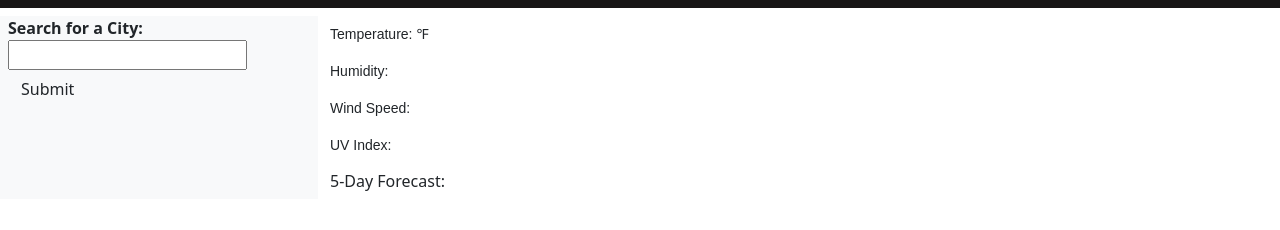
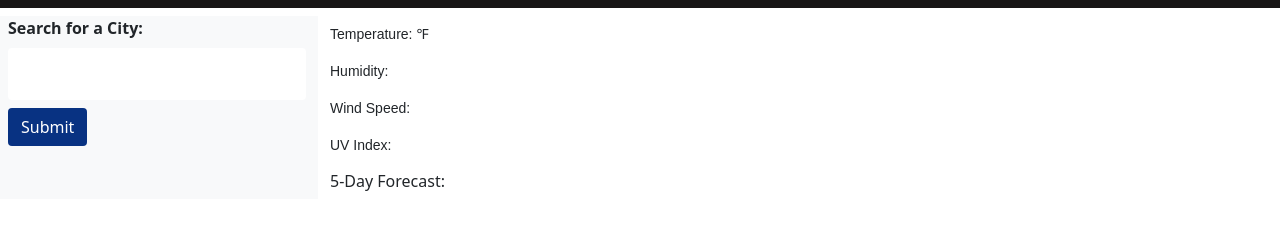
Before and after one commit to mrramontorres/weather-dashboard, a plain HTML site: page index.html in a window 1280 px wide. Shown: the part 58-288 px from the top of the page. Drawn offline with nearby package versions, Linux system fonts and the light colour scheme.

Commit message:
reattempt

```diff
--- a/index.html
+++ b/index.html
@@ -20,11 +20,10 @@
                     <div class="col-3 bg-light">
                         <form method="POST">
                             <label for="citySearch"><strong>Search for a City:</strong></label>
-                            <input type="text" name="citySearch" id="citySearch"/>
+                            <input type="text" name="citySearch" id="citySearch" class="col"/>
                             <button id="submitBtn" class="btn">Submit</button>
                         </form>
                         <ul id="list" class="list-group">
-
                         </ul>
                     </div>
                     <div class="col-9">
--- a/script.js
+++ b/script.js
@@ -1,20 +1,23 @@
-//City search submission process.
+// City search submission process
 document.getElementById("submitBtn").addEventListener("click",function(event) {
     event.preventDefault();
+
+    // Erases any exisiting city data at second click
     $("#addHere").html("");
-        //Create a city object from submission
+
+        // Create a city object from submission
         var cityName = citySearch.value.trim();
-        //Check function is not b a city object from submission
+
+        // Check function is not b a city object from submission
         if(cityName == ""){
           alert("Enter a city!");
         }
 
+    // Creates list based on city name entered in aside form
     var newCity = $("<li></li>").text(cityName).addClass("list-group-item");
-    console.log(newCity);
     $("#list").append(newCity);
 
     var APIKey = "c015bf6d88825f9546c67756f3da9172";
-  var APIKey2 = "96e67339da4fefa3ae347dc38139bc90";
 
     // Here we are building the URLs we need to query the database
     var city = cityName
@@ -26,6 +29,7 @@ document.getElementById("submitBtn").addEventListener("click",function(event) {
       url: queryURL,
       method: "GET"
     })
+
     // We store all of the retrieved data inside of an object called "response"
     .then(function(response) {
 
@@ -61,6 +65,7 @@ document.getElementById("submitBtn").addEventListener("click",function(event) {
       var lat = response.coord.lat;
       var lon = response.coord.lon;
       var queryURL3 = "http://api.openweathermap.org/data/2.5/uvi?lat=" + lat + "&lon=" + lon + "&appid=" + APIKey;
+
       $.ajax({
         url: queryURL3,
         method: "GET"
@@ -76,6 +81,7 @@ document.getElementById("submitBtn").addEventListener("click",function(event) {
       url: queryURL2,
       method: "GET"
     })
+
     // We store all of the retrieved data inside of an object called "response2"
     .then(function(response2) {
 
@@ -110,5 +116,4 @@ document.getElementById("submitBtn").addEventListener("click",function(event) {
       };
 
     });
-
 });
--- a/style.css
+++ b/style.css
@@ -8,6 +8,20 @@ header {
   text-align: center;
   padding: 5px;
 }
+input[type=text] {
+  width: 100%;
+  color: black;
+  padding: 14px 20px;
+  margin: 8px 0;
+  border: grey;
+  border-radius: 4px;
+  cursor: pointer;
+}
+#submitBtn{
+  background-color: rgb(8, 50, 130);
+  color: rgb(255, 255, 255);
+}
+
 #todayUV{
     background-color:red;
 }
```
Lines whose indentation alone changed are shown as unchanged.
